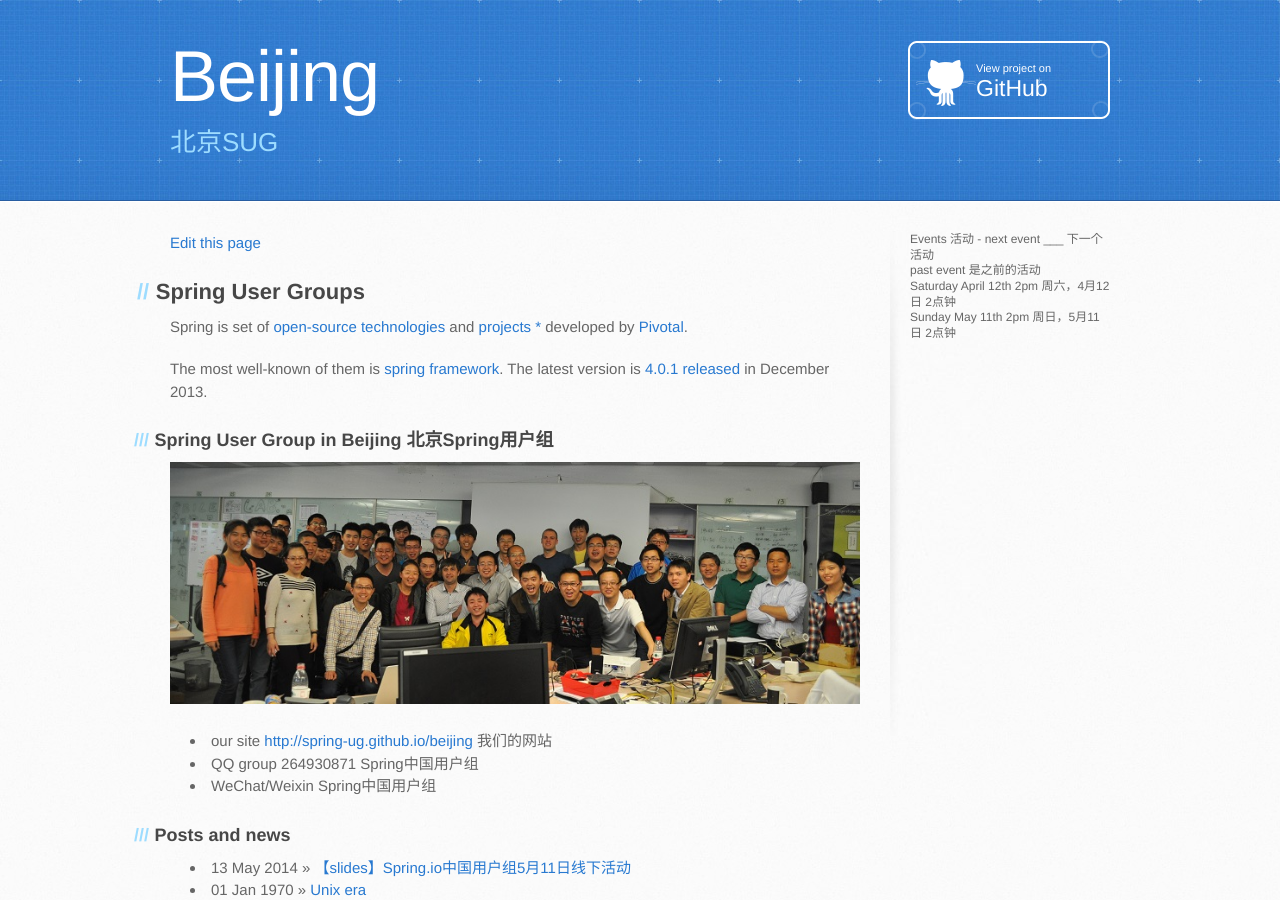
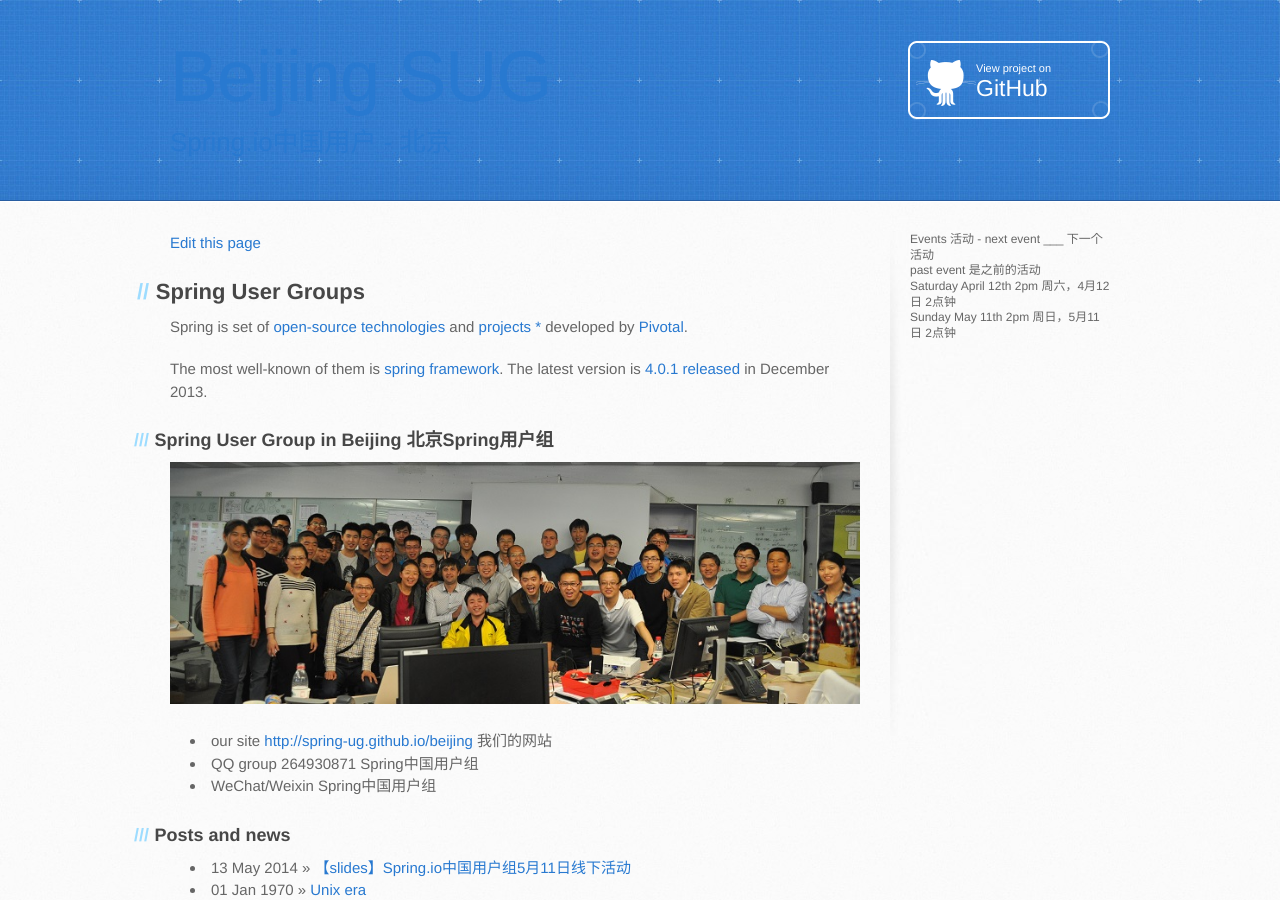
Before and after one commit to spring-ug/beijing, a Jekyll site: the page built from index.md, in a window 1280 px wide and 900 px high. Built offline with Jekyll 4.4.1, drawn with Linux system fonts in a browser that asks for light colours; Markdown is read by kramdown in place of the engine named in the settings.

Commit message:
add home page links

```diff
--- a/_layouts/architect_theme.html
+++ b/_layouts/architect_theme.html
@@ -23,8 +23,8 @@
   <body>
     <header>
       <div class="inner">
-        <h1>Beijing</h1>
-        <h2>北京SUG</h2>
+        <h1><a href="/beijing">Beijing SUG</a></h1>
+        <h2><a href="/beijing">Spring.io中国用户 - 北京</a></h2>
         <a href="https://github.com/spring-ug/beijing" class="button"><small>View project on</small>GitHub</a>
       </div>
     </header>
--- a/_layouts/architect_theme_beijing.html
+++ b/_layouts/architect_theme_beijing.html
@@ -23,8 +23,8 @@
   <body>
     <header>
       <div class="inner">
-        <h1>Beijing</h1>
-        <h2>北京SUG</h2>
+        <h1><a href="/beijing">Beijing SUG</a></h1>
+        <h2><a href="/beijing">Spring.io中国用户 - 北京</a></h2>
         <a href="https://github.com/spring-ug/beijing" class="button"><small>View project on</small>GitHub</a>
       </div>
     </header>
```
